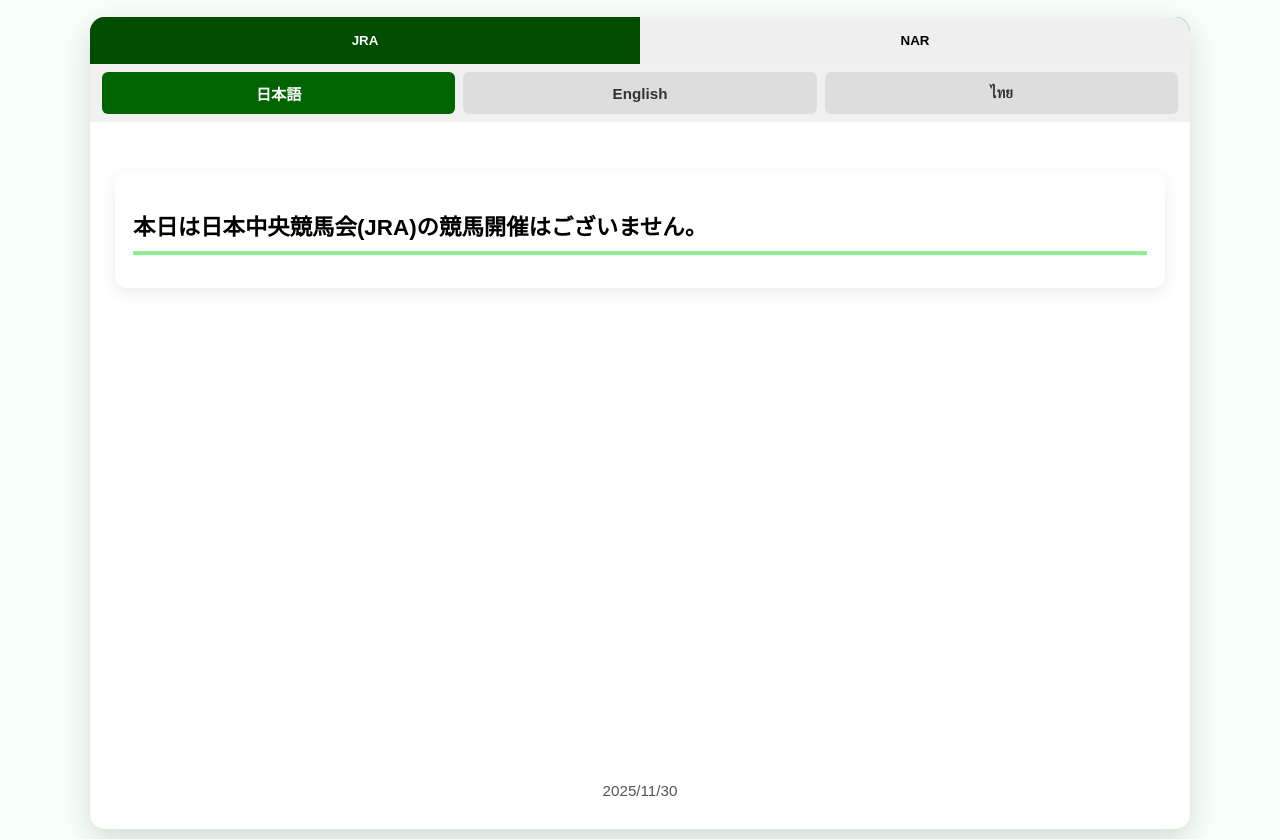
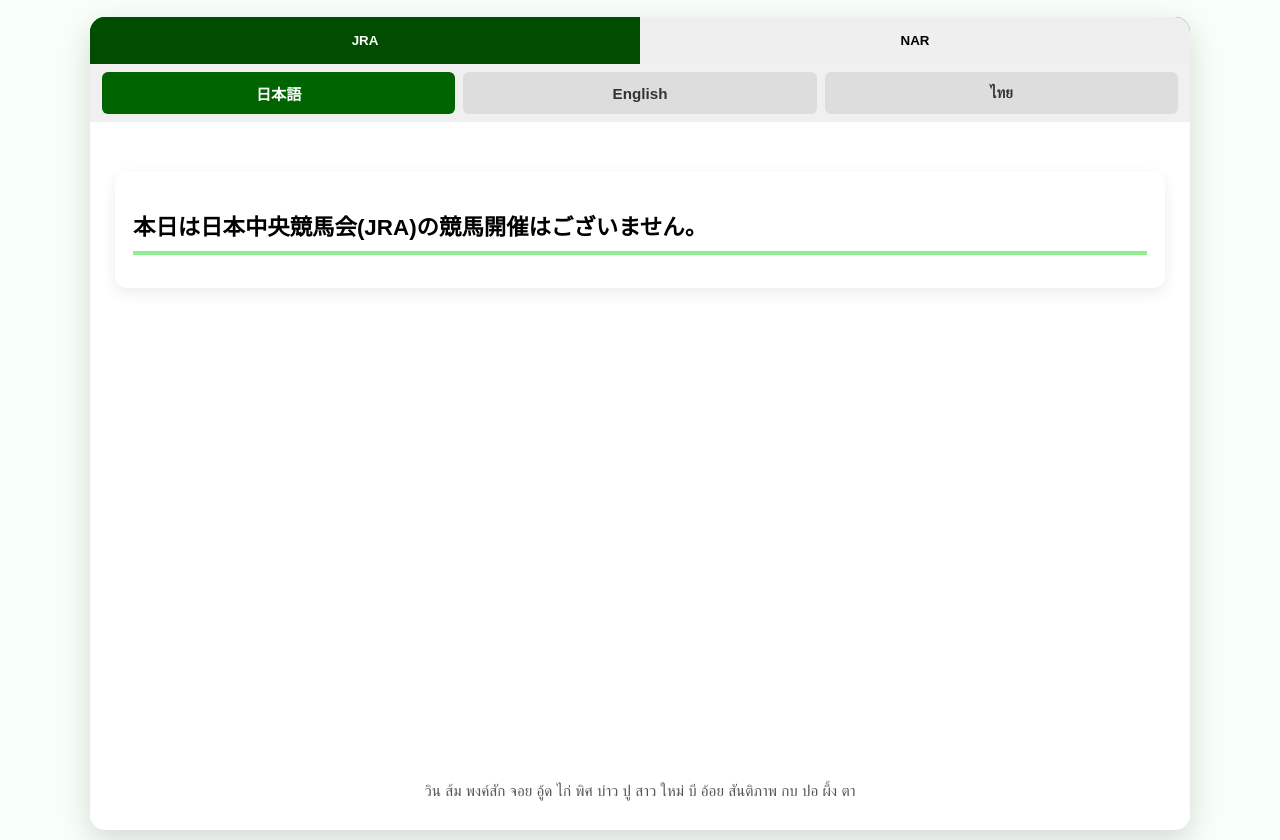
Before and after one commit to Timeverypro/JRA-NAR-Table, a plain HTML site: page index.html in a window 1280 px wide. Shown: the part 77-917 px from the top of the page. Drawn offline with Linux system fonts and the light colour scheme.

Commit message:
Fix icon link and update footer text

```diff
--- a/index.html
+++ b/index.html
@@ -4,7 +4,9 @@
   <meta charset="UTF-8" />
   <meta name="viewport" content="width=device-width, initial-scale=1.0"/>
   <title>競馬発走表</title>
-  <link rel="icon" type="images/jpg" herf="icon.png">
+
+  <link rel="icon" type="images/jpg" href="icon.png">
+
   <style>
     body {font-family:"Hiragino Kaku Gothic ProN","Meiryo",Arial,sans-serif;background:#f8fff8;margin:0;padding:10px;color:#333;}
     h1 {text-align:center;color:#006400;margin:20px 0;font-size:1.9em;}
@@ -359,6 +361,6 @@
 document.addEventListener('DOMContentLoaded', () => setLanguage(chosenLang));
 </script>
 
-<footer>2025/11/30</footer>
+<footer>วิน ส้ม พงค์สัก จอย อู้ด ไก่ พิศ บ่าว ปู สาว ใหม่ บี อ้อย สันติภาพ กบ ปอ ผึ้ง ตา</footer>
 </body>
 </html>
```
